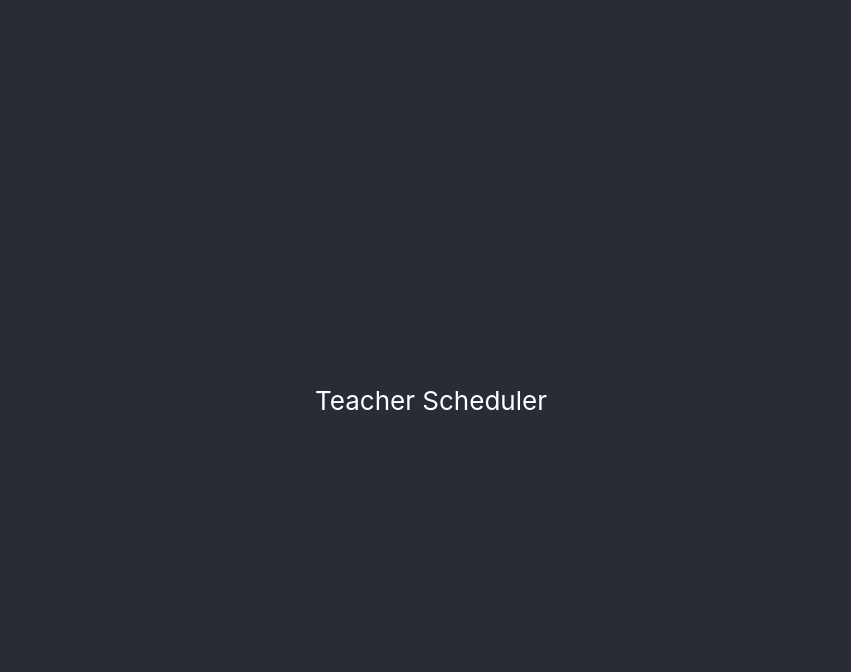
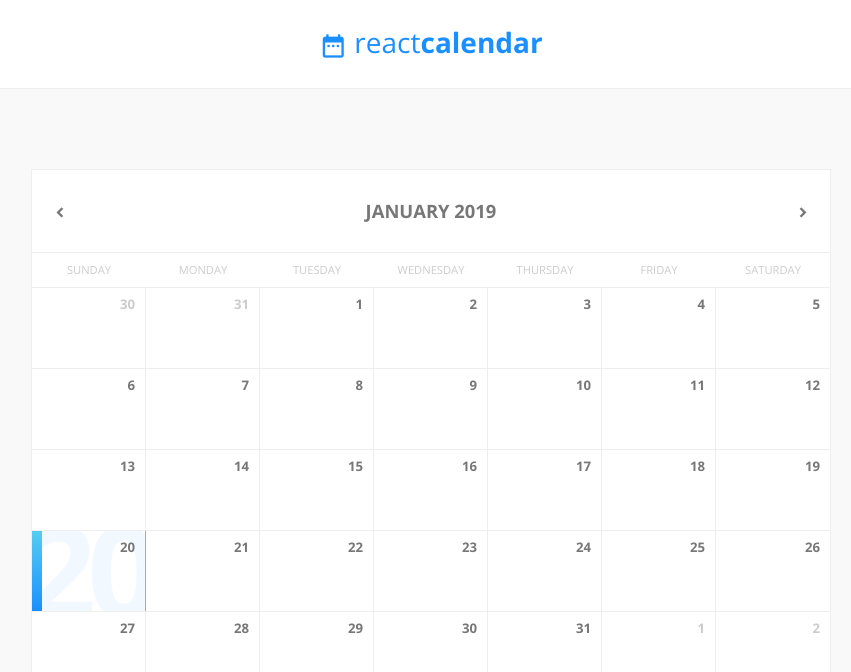
Before and after one commit to katiemacaulay/Teacher-Scheduler, a React (Create React App) app: page / in a window 1280 px wide. Shown: the top 672 px of the page, without its empty margins (209-1060 px from the left). Built offline with nearby package versions, Linux system fonts and the light colour scheme.

Commit message:
added calendar

```diff
--- a/package.json
+++ b/package.json
@@ -3,7 +3,9 @@
   "version": "0.1.0",
   "private": true,
   "dependencies": {
+    "date-fns": "^1.30.1",
     "react": "^16.7.0",
+    "react-calendar": "^2.17.5",
     "react-dom": "^16.7.0",
     "react-scripts": "2.1.3"
   },
--- a/src/App.css
+++ b/src/App.css
@@ -1,32 +1,231 @@
-.App {
+
+@import url(https://fonts.googleapis.com/css?family=Open+Sans:300,400,700);
+@import url(https://fonts.googleapis.com/icon?family=Material+Icons);
+
+.icon {
+  font-family: 'Material Icons', serif;
+  font-style: normal;
+  display: inline-block;
+  vertical-align: middle;
+  line-height: 1;
+  text-transform: none;
+  letter-spacing: normal;
+  word-wrap: normal;
+  white-space: nowrap;
+  direction: ltr;
+
+  -webkit-font-smoothing: antialiased;
+  text-rendering: optimizeLegibility;
+  -moz-osx-font-smoothing: grayscale;
+  font-feature-settings: 'liga';
+}
+
+
+/* VARIABLES */
+
+:root {
+  --main-color: #1a8fff;
+  --text-color: #777;
+  --text-color-light: #ccc;
+  --border-color: #eee;
+  --bg-color: #f9f9f9;
+  --neutral-color: #fff;
+}
+
+
+/* GENERAL */
+
+* {
+  box-sizing: border-box;
+}
+
+body {
+    font-family: 'Open Sans', 'Helvetica Neue', 'Helvetica', 'Arial', sans-serif;
+    font-size: 1em;
+    font-weight: 300;
+    line-height: 1.5;
+    color: var(--text-color);
+    background: var(--bg-color);
+    position: relative;
+}
+
+header {
+  display: block;
+  width: 100%;
+  padding: 1.75em 0;
+  border-bottom: 1px solid var(--border-color);
+  background: var(--neutral-color);
+}
+
+header #logo {
+  font-size: 175%;
+  text-align: center;
+  color: var(--main-color);
+  line-height: 1;
+}
+
+header #logo .icon {
+  padding-right: .25em;
+}
+
+main {
+  display: block;
+  margin: 0 auto;
+  margin-top: 5em;
+  max-width: 50em;
+}
+
+
+/* GRID */
+
+.row {
+  margin: 0;
+  padding: 0;
+  display: flex;
+  flex-direction: row;
+  flex-wrap: wrap;
+  width: 100%;
+}
+
+.row-middle {
+  align-items: center;
+}
+
+.col {
+  flex-grow: 1;
+  flex-basis: 0;
+  max-width: 100%;
+}
+
+.col-start {
+  justify-content: flex-start;
+  text-align: left;
+}
+
+.col-center {
+  justify-content: center;
   text-align: center;
 }
 
-.App-logo {
-  animation: App-logo-spin infinite 20s linear;
-  height: 40vmin;
+.col-end {
+  justify-content: flex-end;
+  text-align: right;
 }
 
-.App-header {
-  background-color: #282c34;
-  min-height: 100vh;
-  display: flex;
-  flex-direction: column;
-  align-items: center;
-  justify-content: center;
-  font-size: calc(10px + 2vmin);
-  color: white;
+
+/* Calendar */
+
+.calendar {
+  display: block;
+  position: relative;
+  width: 100%;
+  background: var(--neutral-color);
+  border: 1px solid var(--border-color);
 }
 
-.App-link {
-  color: #61dafb;
+.calendar .header {
+  text-transform: uppercase;
+  font-weight: 700;
+  font-size: 115%;
+  padding: 1.5em 0;
+  border-bottom: 1px solid var(--border-color);
 }
 
-@keyframes App-logo-spin {
-  from {
-    transform: rotate(0deg);
-  }
-  to {
-    transform: rotate(360deg);
-  }
+.calendar .header .icon {
+  cursor: pointer;
+  transition: .15s ease-out;
 }
+
+.calendar .header .icon:hover {
+  transform: scale(1.75);
+  transition: .25s ease-out;
+  color: var(--main-color);
+}
+
+.calendar .header .icon:first-of-type {
+  margin-left: 1em;
+}
+
+.calendar .header .icon:last-of-type {
+  margin-right: 1em;
+}
+
+.calendar .days {
+  text-transform: uppercase;
+  font-weight: 400;
+  color: var(--text-color-light);
+  font-size: 70%;
+  padding: .75em 0;
+  border-bottom: 1px solid var(--border-color);
+}
+
+.calendar .body .cell {
+  position: relative;
+  height: 5em;
+  border-right: 1px solid var(--border-color);
+  overflow: hidden;
+  cursor: pointer;
+  background: var(--neutral-color);
+  transition: 0.25s ease-out;
+}
+
+.calendar .body .cell:hover {
+  background: var(--bg-color);
+  transition: 0.5s ease-out;
+}
+
+.calendar .body .selected {
+  border-left: 10px solid transparent;
+  border-image: linear-gradient(45deg, #1a8fff 0%,#53cbf1 40%);
+  border-image-slice: 1;
+}
+
+.calendar .body .row {
+  border-bottom: 1px solid var(--border-color);
+}
+
+.calendar .body .row:last-child {
+  border-bottom: none;
+}
+
+.calendar .body .cell:last-child {
+  border-right: none;
+}
+
+.calendar .body .cell .number {
+  position: absolute;
+  font-size: 82.5%;
+  line-height: 1;
+  top: .75em;
+  right: .75em;
+  font-weight: 700;
+}
+
+.calendar .body .disabled {
+  color: var(--text-color-light);
+  pointer-events: none;
+}
+
+.calendar .body .cell .bg {
+  font-weight: 700;
+  line-height: 1;
+  color: var(--main-color);
+  opacity: 0;
+  font-size: 8em;
+  position: absolute;
+  top: -.2em;
+  right: -.05em;
+  transition: .25s ease-out;
+  letter-spacing: -.07em;
+}
+
+.calendar .body .cell:hover .bg, .calendar .body .selected .bg  {
+  opacity: 0.05;
+  transition: .5s ease-in;
+}
+
+.calendar .body .col {
+  flex-grow: 0;
+  flex-basis: calc(100%/7);
+  width: calc(100%/7);
+}
--- a/src/App.js
+++ b/src/App.js
@@ -1,14 +1,22 @@
-import React, { Component } from 'react';
-import logo from './logo.svg';
-import './App.css';
+import React from "react";
+import Calendar from "./components/Calendar";
+import "./App.css";
 
-class App extends Component {
+class App extends React.Component {
   render() {
     return (
       <div className="App">
-        <header className="App-header">
-          Teacher Scheduler
+        <header>
+          <div id="logo">
+            <span className="icon">date_range</span>
+            <span>
+              react<b>calendar</b>
+            </span>
+          </div>
         </header>
+        <main>
+          <Calendar />
+        </main>
       </div>
     );
   }
--- /dev/null
+++ b/src/components/Calendar.js
@@ -0,0 +1,126 @@
+import React from "react";
+import dateFns from "date-fns";
+
+class Calendar extends React.Component {
+  state = {
+    currentMonth: new Date(),
+    selectedDate: new Date(),
+  };
+
+  renderHeader() {
+    const dateFormat = "MMMM YYYY";
+
+    return (
+      <div className="header row flex-middle">
+        <div className="col col-start">
+          <div className="icon" onClick={this.prevMonth}>
+            chevron_left
+          </div>
+        </div>
+        <div className="col col-center">
+          <span>{dateFns.format(this.state.currentMonth, dateFormat)}</span>
+        </div>
+        <div className="col col-end" onClick={this.nextMonth}>
+          <div className="icon">chevron_right</div>
+        </div>
+      </div>
+    );
+  }
+
+  renderDays() {
+    const dateFormat = "dddd";
+    const days = [];
+
+    let startDate = dateFns.startOfWeek(this.state.currentMonth);
+
+    for (let i = 0; i < 7; i++) {
+      days.push(
+        <div className="col col-center" key={i}>
+          {dateFns.format(dateFns.addDays(startDate, i), dateFormat)}
+        </div>
+      );
+    }
+
+    return <div className="days row">{days}</div>;
+  }
+
+  renderCells() {
+    const { currentMonth, selectedDate } = this.state;
+    const monthStart = dateFns.startOfMonth(currentMonth);
+    const monthEnd = dateFns.endOfMonth(monthStart);
+    const startDate = dateFns.startOfWeek(monthStart);
+    const endDate = dateFns.endOfWeek(monthEnd);
+
+    const dateFormat = "D";
+    const rows = [];
+
+    let days = [];
+    let day = startDate;
+    let formattedDate = "";
+
+    while (day <= endDate) {
+      for (let i = 0; i < 7; i++) {
+        formattedDate = dateFns.format(day, dateFormat);
+        const cloneDay = day;
+        days.push(
+          <div
+            className={`col cell ${
+              !dateFns.isSameMonth(day, monthStart)
+                ? "disabled"
+                : dateFns.isSameDay(day, selectedDate) ? "selected" : ""
+            }`}
+            key={day}
+            onClick={() => this.onDateClick(dateFns.parse(cloneDay))}
+          >
+            <span className="number">{formattedDate}</span>
+            <span className="bg">{formattedDate}</span>
+          </div>
+        );
+        day = dateFns.addDays(day, 1);
+      }
+      rows.push(
+        <div className="row" key={day}>
+          {days}
+        </div>
+      );
+      days = [];
+    }
+    return <div className="body">{rows}</div>;
+  }
+
+  onDateClick = day => {
+    console.log(day)
+    if(day.toString() === 'Wed Jan 09 2019 00:00:00 GMT-0600 (Central Standard Time)'){
+      console.log('yep, awesome')
+    } else {
+      console.log('nope!')
+    }
+    this.setState({
+      selectedDate: day
+    });
+  };
+
+  nextMonth = () => {
+    this.setState({
+      currentMonth: dateFns.addMonths(this.state.currentMonth, 1)
+    });
+  };
+
+  prevMonth = () => {
+    this.setState({
+      currentMonth: dateFns.subMonths(this.state.currentMonth, 1)
+    });
+  };
+
+  render() {
+    return (
+      <div className="calendar">
+        {this.renderHeader()}
+        {this.renderDays()}
+        {this.renderCells()}
+      </div>
+    );
+  }
+}
+
+export default Calendar;
```
Also changed, not shown: 2 other files (tests, documents, lock files or other folders).
